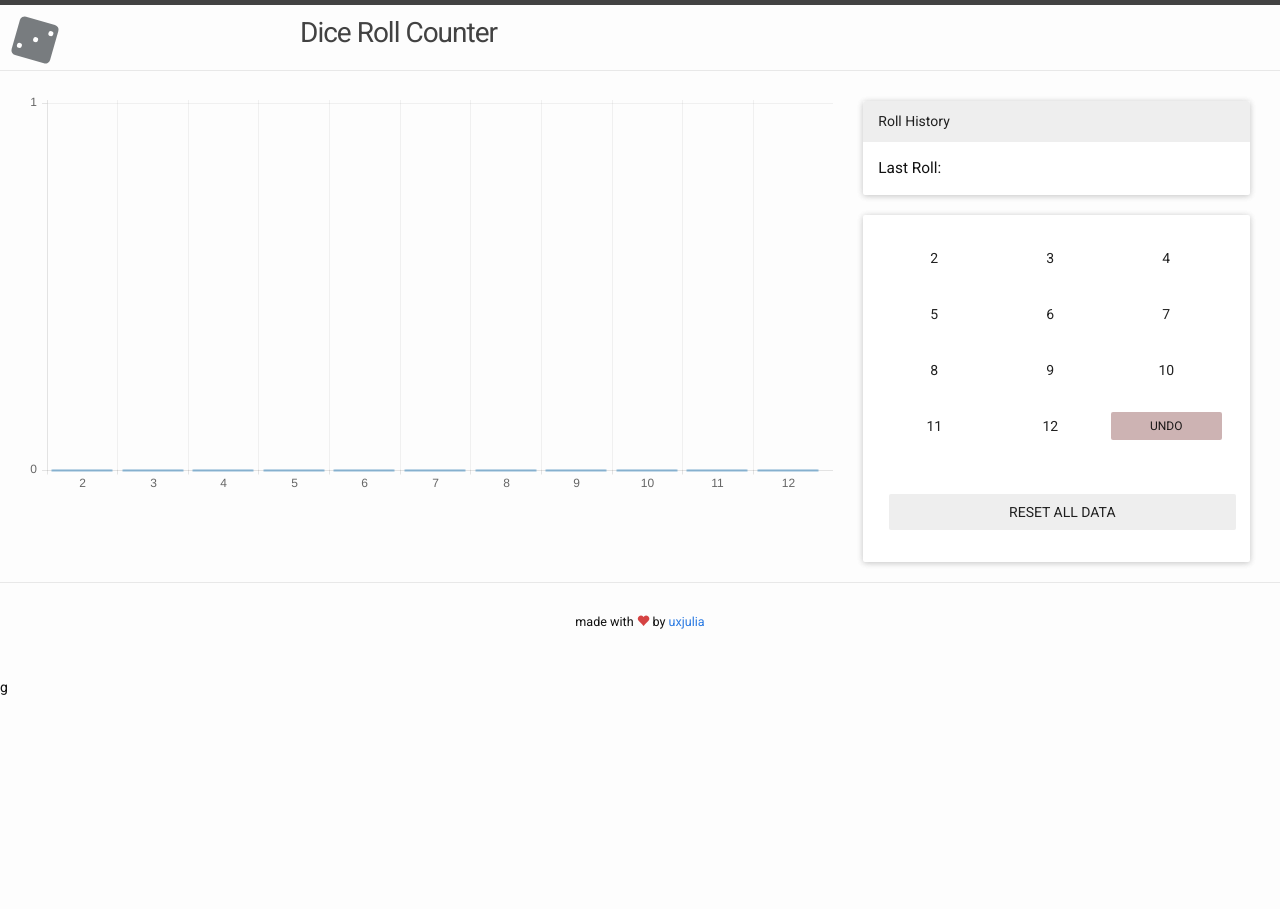
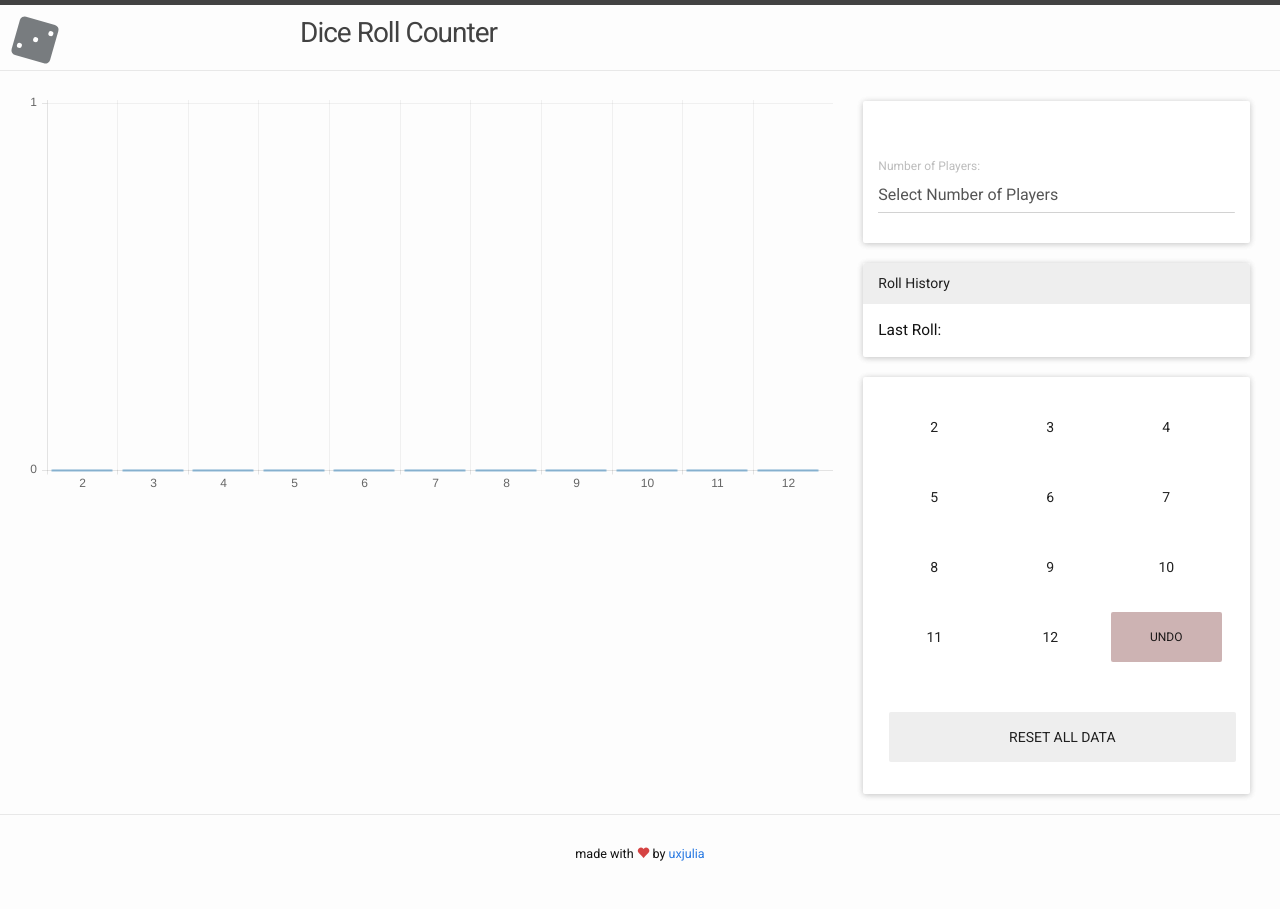
Before and after one commit to uxjulia/dice-counter, a Jekyll site: the page built from app/index.html, in a window 1280 px wide. Built offline with Jekyll 4.4.1, drawn with Linux system fonts in a browser that asks for light colours; nearby versions of some CDN libraries.

Commit message:
add player turn tracking

```diff
--- a/app/_includes/dice-input.html
+++ b/app/_includes/dice-input.html
@@ -1,4 +1,5 @@
 <div class="col-md-4" id="input">
+    {% include user.html %}
     {% include history.html %}
     <div class="panel panel-default" id="numbers">
         <div class="panel-body center-block">
--- a/app/_includes/javascripts.html
+++ b/app/_includes/javascripts.html
@@ -1,11 +1,10 @@
 <script src="https://ajax.googleapis.com/ajax/libs/jquery/2.1.4/jquery.min.js"></script>
 <script src="../assets/tether/js/tether.min.js"></script>
-<!--<script src="https://maxcdn.bootstrapcdn.com/bootstrap/4.0.0-alpha.2/js/bootstrap.min.js" integrity="sha384-vZ2WRJMwsjRMW/8U7i6PWi6AlO1L79snBrmgiDpgIWJ82z8eA5lenwvxbMV1PAh7" crossorigin="anonymous"></script>-->
 <script src="../assets/js/material.js"></script>
 <script src="../assets/js/ripples.js"></script>
 <script src="https://maxcdn.bootstrapcdn.com/bootstrap/3.3.6/js/bootstrap.min.js" integrity="sha384-0mSbJDEHialfmuBBQP6A4Qrprq5OVfW37PRR3j5ELqxss1yVqOtnepnHVP9aJ7xS" crossorigin="anonymous"></script>
 <script src="../assets/js/jquery.hotkeys.js"></script>
 <script src="../assets/js/app.js"></script>
 <script src="../assets/js/Chart.min.js"></script>
-<script src="../assets/js/jquery.countdown.min.js"></script>
-<script src="../assets/js/jquery.plugin.min.js"></script>
+<!--<script src="../assets/js/jquery.countdown.min.js"></script>-->
+<!--<script src="../assets/js/jquery.plugin.min.js"></script>-->
--- /dev/null
+++ b/app/_includes/user.html
@@ -0,0 +1,19 @@
+<div class="panel panel-default">
+    <div class="panel-body">
+        <div class="form-group">
+            <label class="control-label" for="users">Number of Players:</label>
+            <select class="form-control" id="users">
+                <option>Select Number of Players</option>
+                <option value="2">2</option>
+                <option value="3">3</option>
+                <option value="4">4</option>
+                <option value="5">5</option>
+                <option value="6">6</option>
+            </select>
+        </div>
+        <div class="user-icons">
+            <!--<span class="glyphicon glyphicon-user"></span>-->
+            <!--<span class="glyphicon glyphicon-user"></span>-->
+        </div>
+    </div>
+</div>
--- a/app/_layouts/home.html
+++ b/app/_layouts/home.html
@@ -15,4 +15,3 @@
     {% include javascripts.html %}
   </body>
 </html>
-g
--- a/app/_sass/_style.scss
+++ b/app/_sass/_style.scss
@@ -35,6 +35,7 @@
 }
 button {
   width: 31%;
+  min-height: 50px;
 }
 
 div#input {
@@ -80,8 +81,18 @@
   margin-top: 0;
 }
 
-span.glyphicon {
+span.glyphicon-heart {
   color: #D54343;
+}
+
+span.glyphicon-user {
+  color: #e3e3e3;
+  margin-right: 5px;
+}
+
+span.glyphicon-user.turn{
+  color: rgb(114,166,202);
+  margin-right: 5px;
 }
 
 span#total-txt {
--- a/app/assets/js/app.js
+++ b/app/assets/js/app.js
@@ -31,6 +31,17 @@
     });
     $(p).data("arrayId", {id: iden});
     $(p).prependTo(target);
+  }
+
+  function displayUsers(n){
+    var i;
+    for (i=0; i < n; i++) {
+      var span = $("<span/>", {
+        "class": "glyphicon glyphicon-user"
+      });
+      var target = $("div.user-icons");
+      $(span).appendTo(target)
+    }
   }
 
   $(document).ready(function() {
@@ -110,5 +121,13 @@
       deleteOne(arrayId);
       target.remove();
     });
+
+    $("select#users").on('change', function() {
+      var target = $("div.user-icons");
+      $(target).empty();
+      var n = $(this).val();
+      displayUsers(n);
+    });
+
   });
 })(jQuery);
```
Also changed, not shown: 4 other files.
